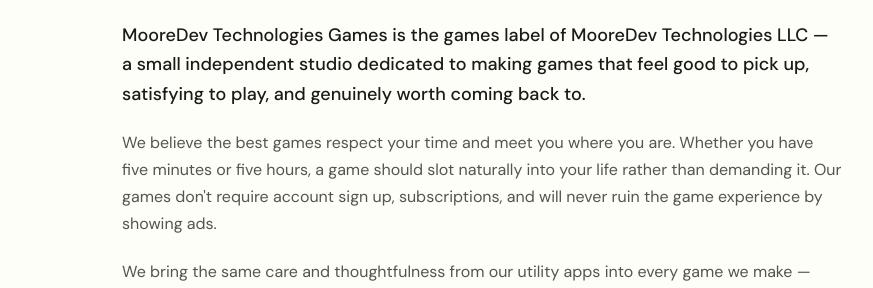
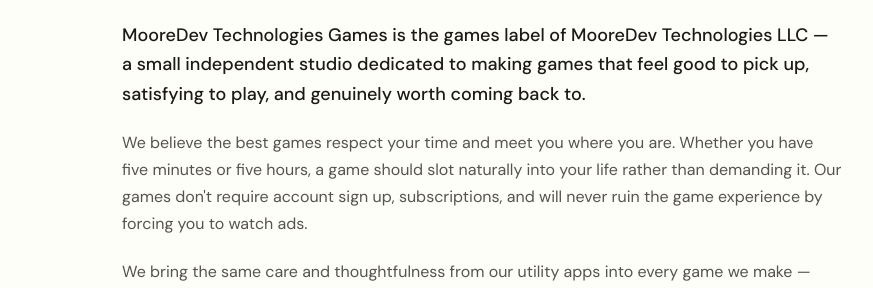
Before and after one commit to mooredevtechnologiesLLC/mooredevtechnologiesLLC-games-website, a React (Vite) app: page / in a window 1280 px wide. Shown: the part 1000-1288 px from the top of the page, without its empty margins (158-1031 px from the left). Built offline with nearby package versions, Linux system fonts and the light colour scheme.

Commit message:
Update text

```diff
--- a/src/components/About/About.tsx
+++ b/src/components/About/About.tsx
@@ -38,7 +38,7 @@ export default function About() {
           <p>
             We believe the best games respect your time and meet you where you are. Whether you have
             five minutes or five hours, a game should slot naturally into your life rather than
-            demanding it. Our games don't require account sign up, subscriptions, and will never ruin the game experience by showing ads.
+            demanding it. Our games don't require account sign up, subscriptions, and will never ruin the game experience by forcing you to watch ads.
           </p>
           <p>
             We bring the same care and thoughtfulness from our utility apps into every game we make —
```
